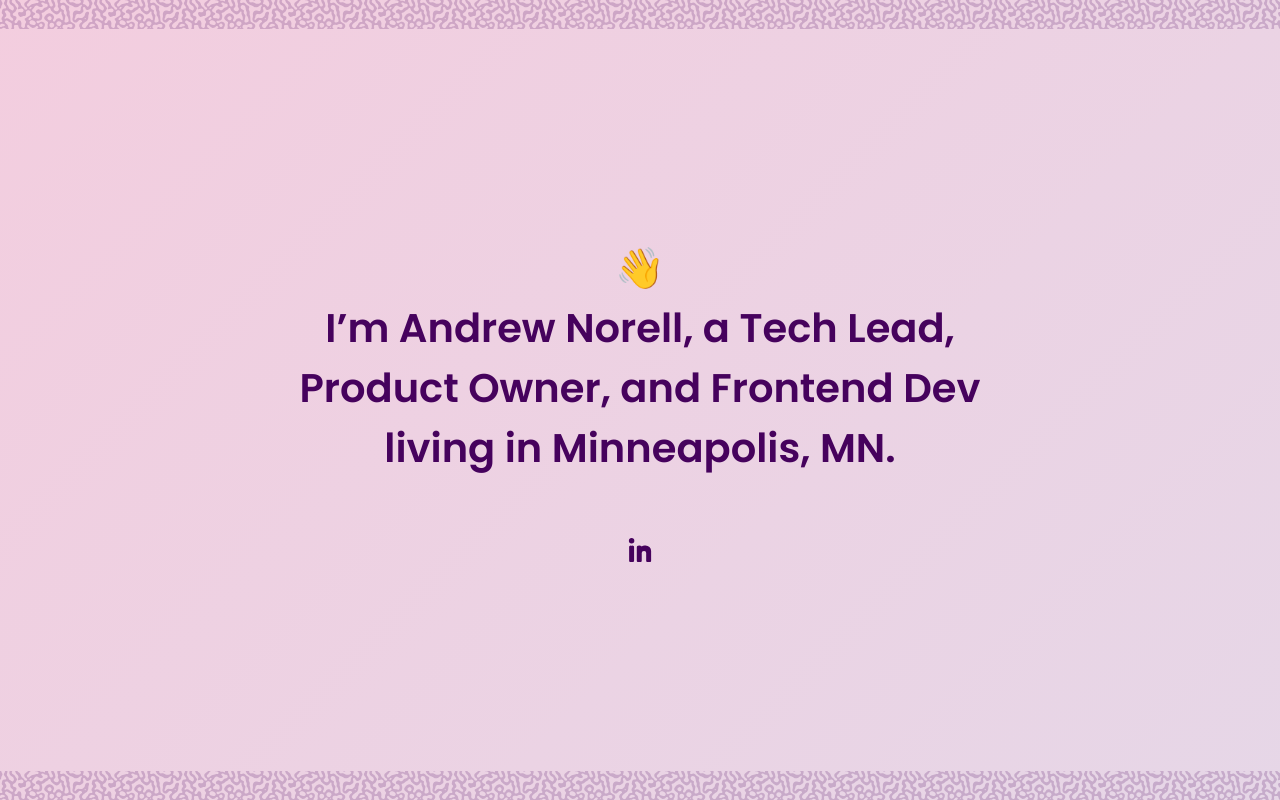
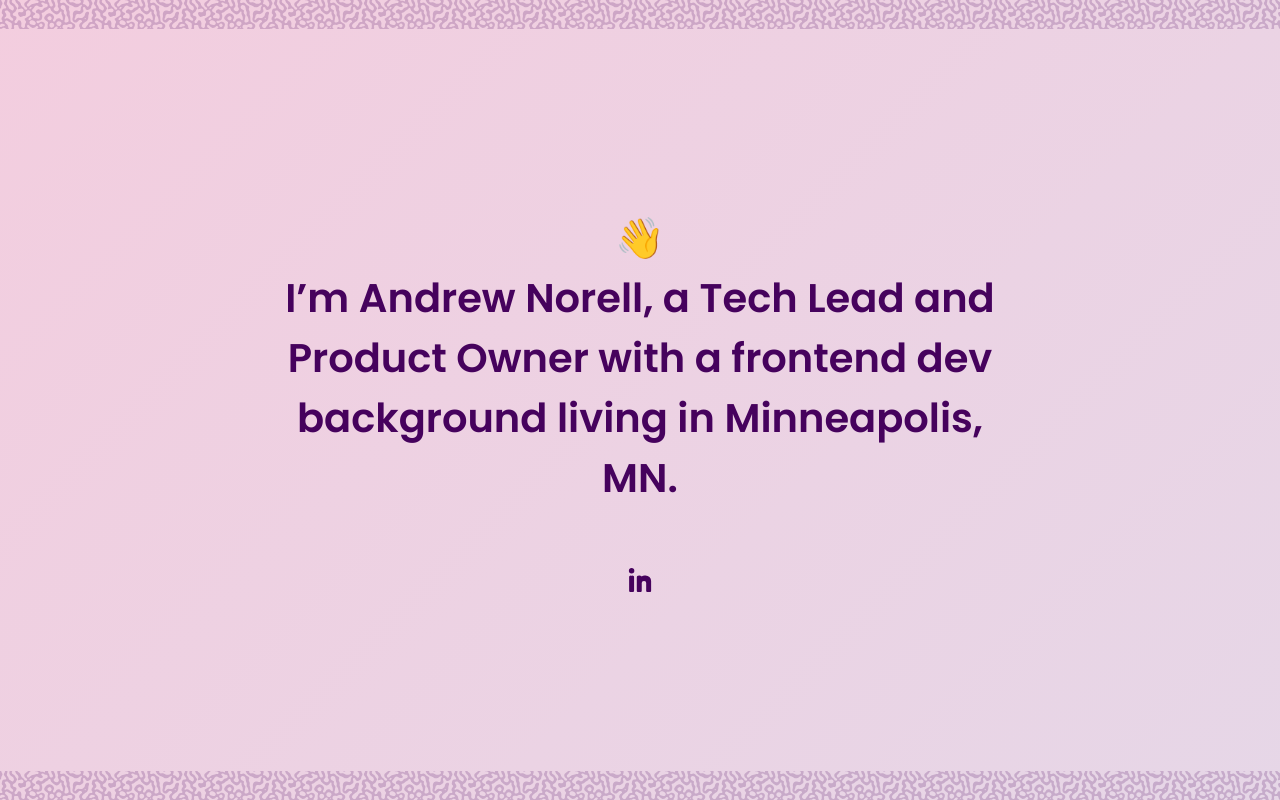
Before and after one commit to andrewnorell/andrewnorell.com, a Nuxt app: page / in a window 1280 px wide. Built offline with nearby package versions, Linux system fonts and the light colour scheme.

Commit message:
Copy update

```diff
--- a/nuxt.config.js
+++ b/nuxt.config.js
@@ -8,13 +8,13 @@ export default {
     meta: [
       { charset: 'utf-8' },
       { name: 'viewport', content: 'width=device-width, initial-scale=1' },
-      { hid: 'description', name: 'description', content: 'I’m Andrew Norell, a Tech Lead, Product Owner, and Frontend Dev living in Minneapolis, MN.' },
+      { hid: 'description', name: 'description', content: 'I’m Andrew Norell, a Tech Lead and Product Owner with a frontend dev background living in Minneapolis, MN.' },
       { name: 'author', content: 'Andrew Norell' },
       { property: 'og:image', content: 'https://andrewnorell.com/tile-og.jpg' },
       { property: 'og:title', content: 'Andrew Norell' },
       {
         property: 'og:description',
-        content: 'I’m Andrew Norell, a Tech Lead, Product Owner, and Frontend Dev living in Minneapolis, MN.'
+        content: 'I’m Andrew Norell, a Tech Lead and Product Owner with a frontend dev background living in Minneapolis, MN.'
       },
     ],
     link: [
--- a/pages/index.vue
+++ b/pages/index.vue
@@ -1,6 +1,6 @@
 <template>
   <div class="u-container">
-    <h1>👋 <br>I’m Andrew Norell, a Tech Lead, Product Owner, and Frontend Dev living in Minneapolis, MN.</h1>
+    <h1>👋 <br>I’m Andrew Norell, a Tech Lead and Product Owner with a frontend dev background living in Minneapolis, MN.</h1>
     <a href="https://www.linkedin.com/in/andrewnorell/" title="Andrew Norell on LinkedIn">
       <svg width="24" height="24" fill="none" xmlns="http://www.w3.org/2000/svg">
         <g clip-path="url(#clip0)" fill="#46025D">
```
